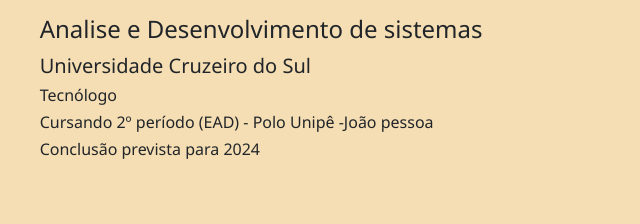
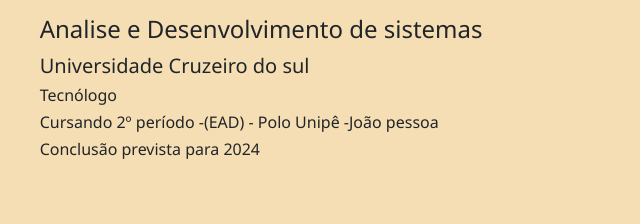
Before and after one commit to IsraelAmaro/repositorio-desenvolvimento-web, a plain HTML site: page formacao.html in a window 1280 px wide. Shown: the part 252-476 px from the top of the page, 429-1069 px from the left. Drawn offline with nearby package versions, Linux system fonts and the light colour scheme.

Commit message:
formatando texto formação

```diff
--- a/formacao.html
+++ b/formacao.html
@@ -46,9 +46,9 @@
 
                     <div class="text-start w-75">
                       <h4>Analise e Desenvolvimento de sistemas </h4>
-                        <h5>Universidade Cruzeiro do Sul</h5>
+                        <h5>Universidade Cruzeiro do sul</h5>
                         <h6>Tecnólogo</h6>
-                        <h6>Cursando 2º período (EAD) - Polo Unipê -João pessoa</h6>
+                        <h6>Cursando 2º período -(EAD) - Polo Unipê -João pessoa</h6>
                         <h6>Conclusão prevista para 2024</h6>
                     </div>
 
```
